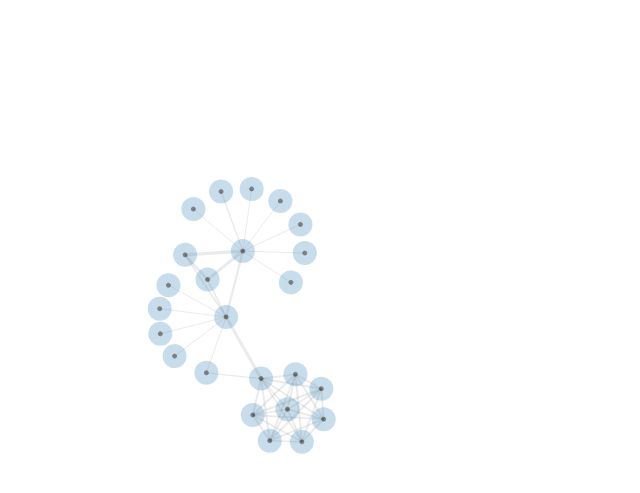
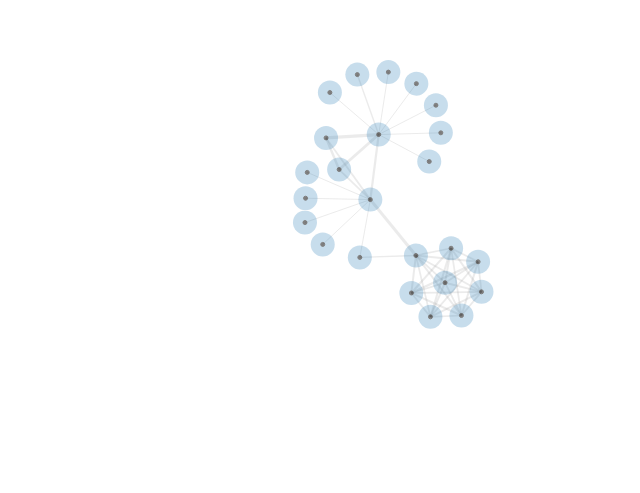
Before and after one commit to sangheestyle/flatiron, a plain HTML site: page index.html in a window 1280 px wide. Shown: the part 285-778 px from the top of the page, without its empty margins (341-981 px from the left). Drawn offline with nearby package versions, Linux system fonts and the light colour scheme; files whose address does not match are found by name.

Commit message:
resolution in the screen is 1280 x 800

```diff
--- a/index.html
+++ b/index.html
@@ -34,8 +34,8 @@ function group(d) { return d.company; }
 var color = d3.scale.category20();
 function colorByGroup(d) { return color(group(d)); }
 
-var width = 1024,
-    height = 1024;
+var width = 1280,
+    height = 800;
 
 var svg = d3.select('#viz')
     .append('svg')
```
